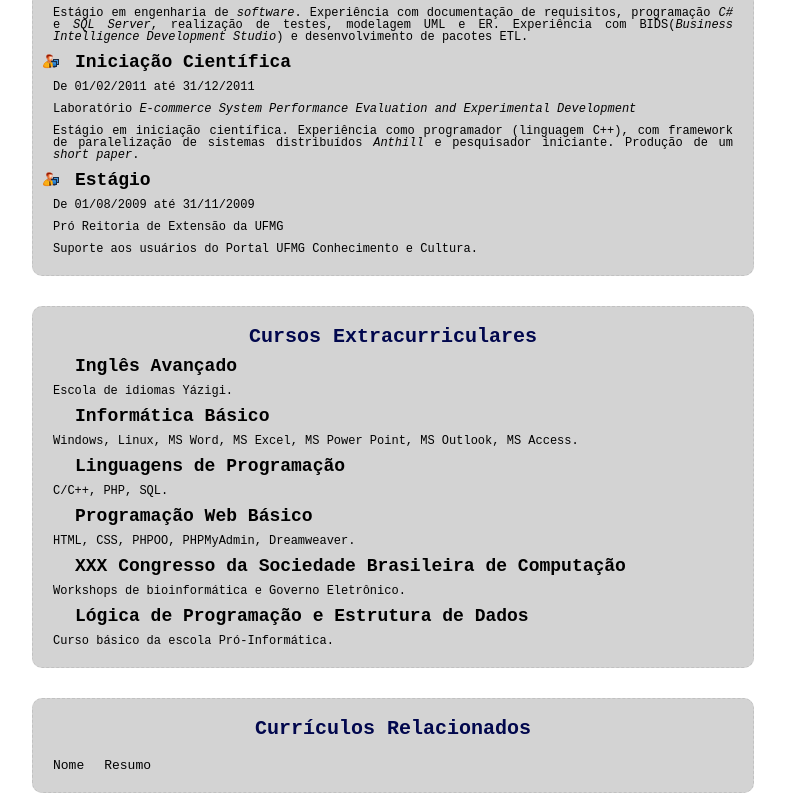
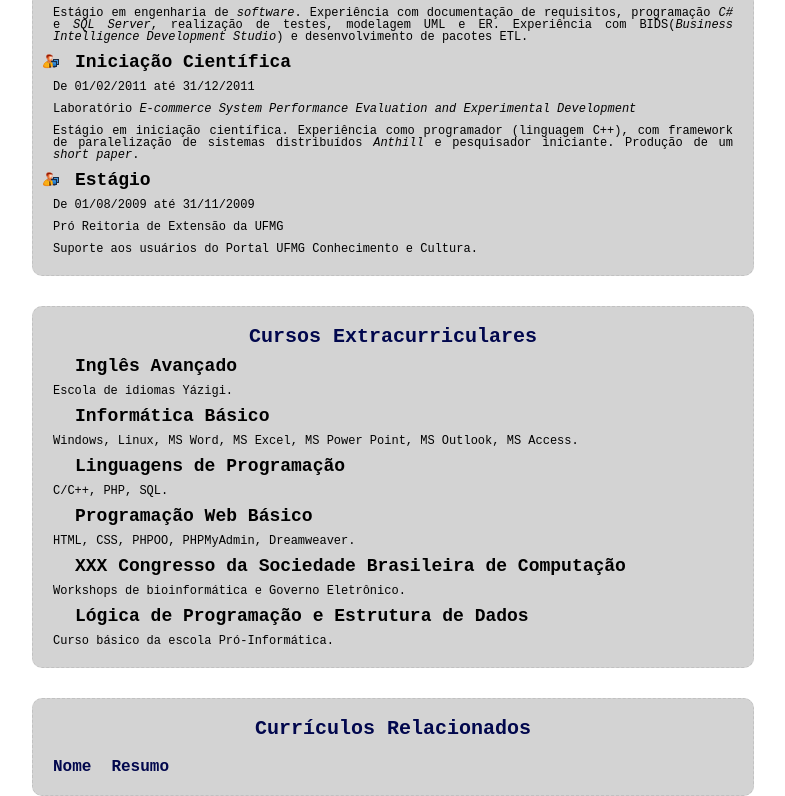
Before and after one commit to davivascol/curriculoDPPW, a plain HTML site: page index.html in a window 1280 px wide. Shown: the part 766-1562 px from the top of the page, without its empty margins (68-853 px from the left). Drawn offline with Linux system fonts and the light colour scheme; no server answers.

Commit message:
Update mystyleBeta.css

```diff
--- a/scripts/mystyleBeta.css
+++ b/scripts/mystyleBeta.css
@@ -11,6 +11,12 @@ div {
 
 td, th {
 	padding: 10px;
+}
+
+th {
+	font-size: 16px;
+	font-weight: bold;
+	color: 01074D;
 }
 
 .tdLeft {
@@ -48,7 +54,6 @@ h1, h2, h3, h4, h5, h6 {
 
 h1 { font-size: 30px ; }
 h2 { font-size: 20px; margin:10px;}
-h3 { font-size: 16px; }
 
 main{ margin: 30px 100px 30px 100px; font-family: monospace; }
 
```
